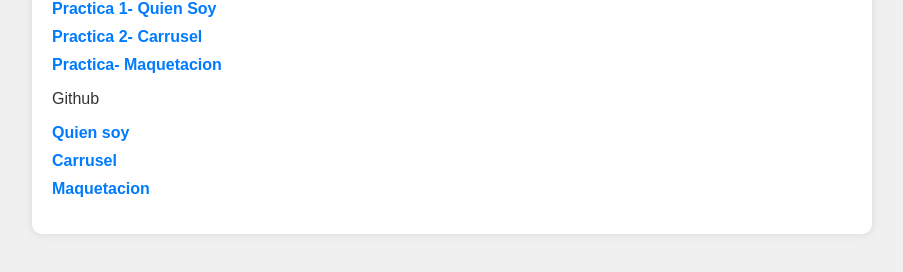
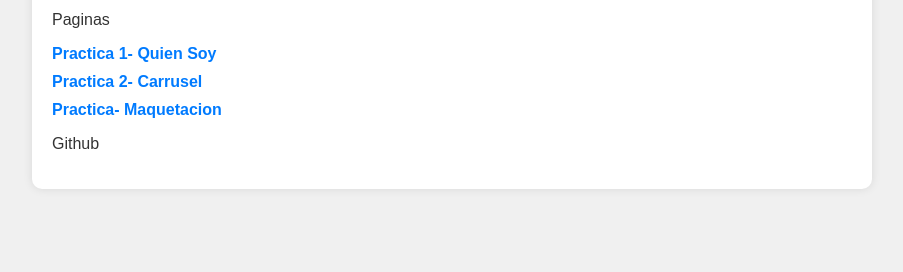
Before and after one commit to zxRogelio/TrabajosPend, a plain HTML site: page P1/EnlacesPracticas/index.html in a window 1280 px wide. Shown: the part 350-622 px from the top of the page, without its empty margins (188-1091 px from the left). Drawn offline with Linux system fonts and the light colour scheme.

Commit message:
Update index.html

```diff
--- a/P1/EnlacesPracticas/index.html
+++ b/P1/EnlacesPracticas/index.html
@@ -15,9 +15,7 @@
             <li><a href="https://practica-2-one.vercel.app/" target="_blank">Practica 2- Carrusel</a></li>
             <li><a href="https://maquetacion-p3.vercel.app/" target="_blank">Practica- Maquetacion</a></li>
             <p>Github</p>
-            <li><a href="https://github.com/zxRogelio/TrabajosPend/tree/main/P1/PracticasPend/Practica1" target="_blank">Quien soy</a></li>
-            <li><a href="https://github.com/zxRogelio/TrabajosPend/tree/main/P1/PracticasPend/Practica03" target="_blank">Carrusel</a></li>
-            <li><a href="https://github.com/zxRogelio/TrabajosPend/tree/main/P1/PracticasPend/MaquetacionEjercicio" target="_blank">Maquetacion</a></li>
+
         </ul>
     </div>
 </body>
```
